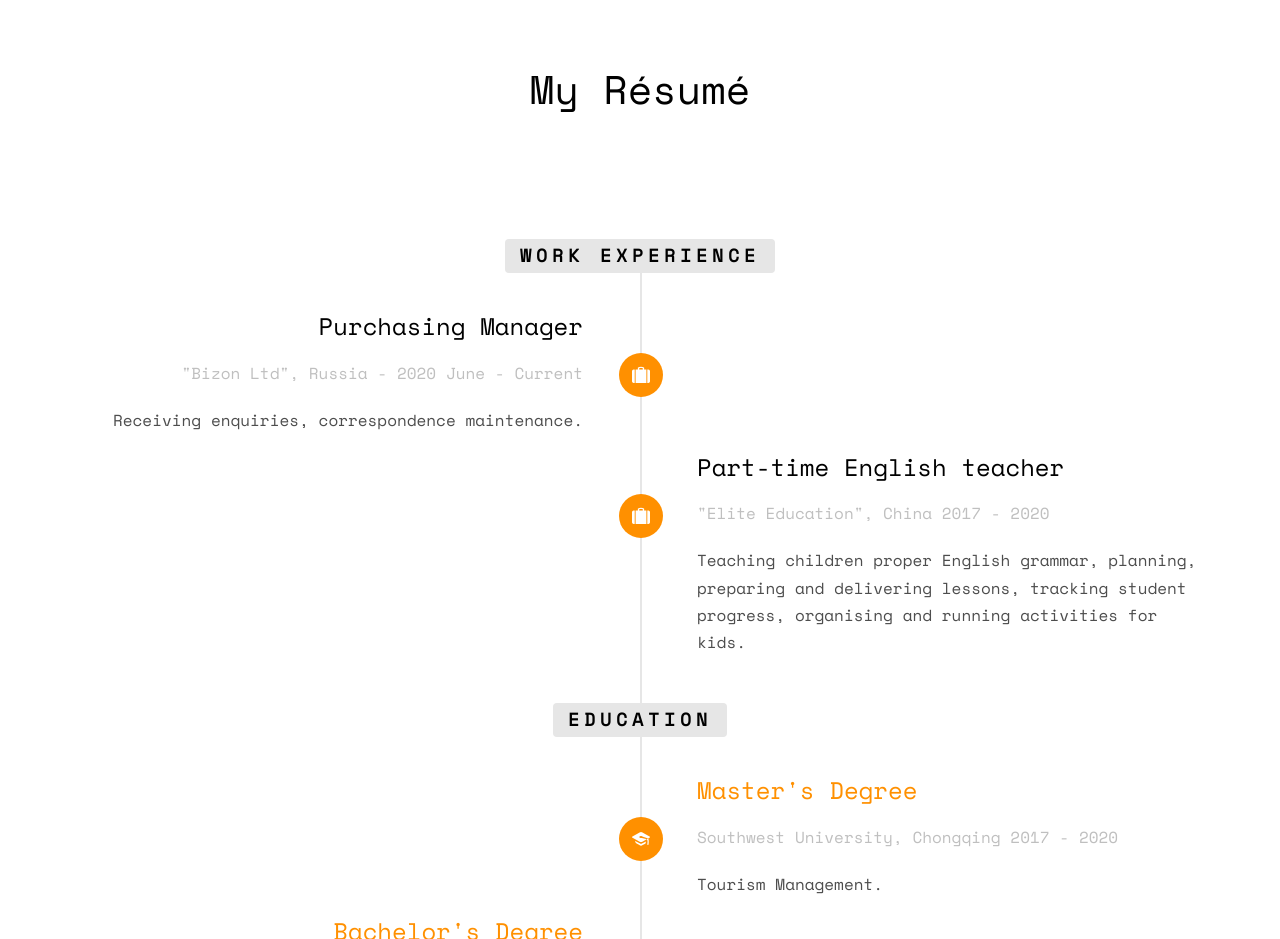
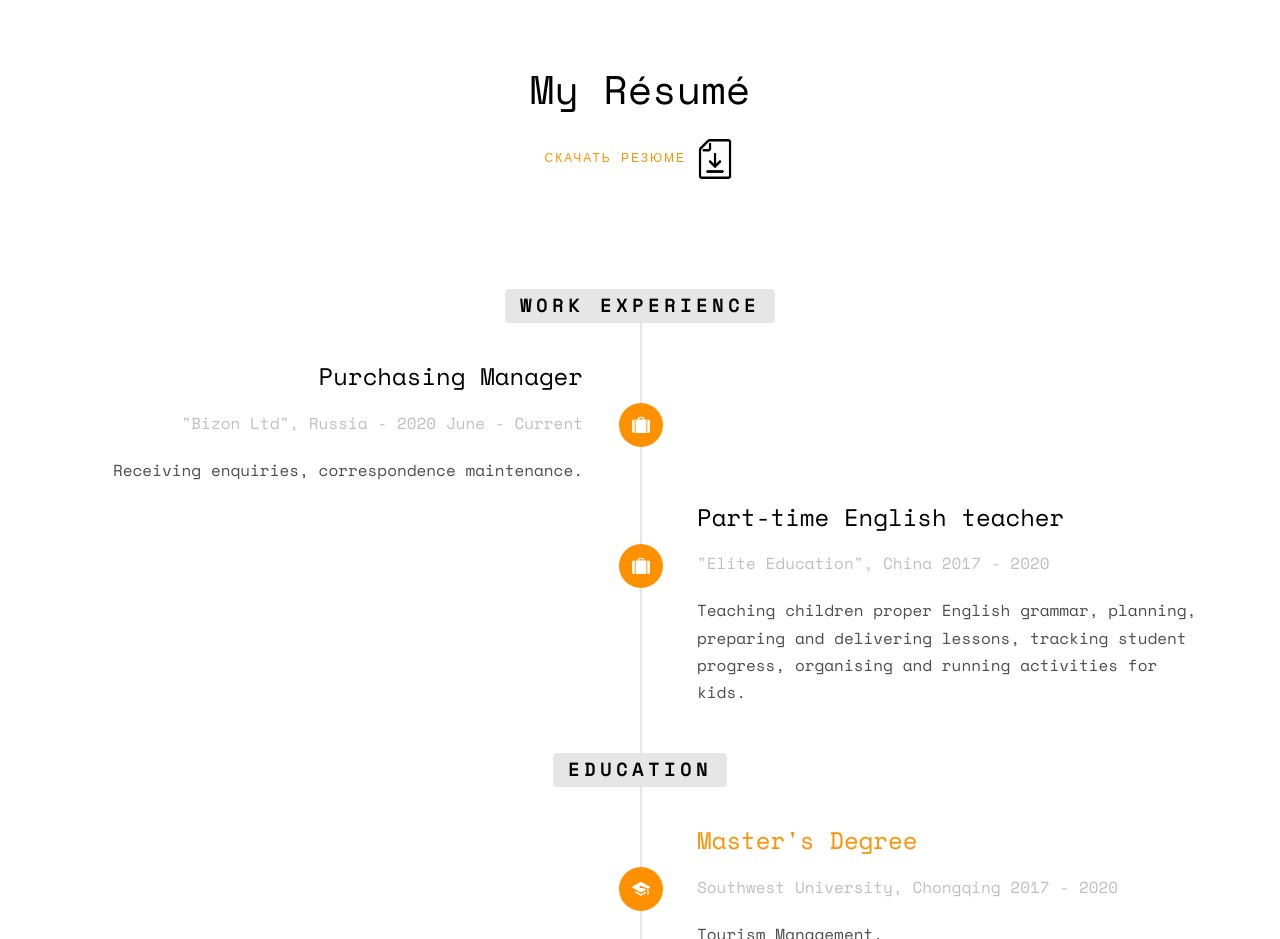
Before and after one commit to inner-liberte/ng-cv-online, a plain HTML site: page index.html in a window 1280 px wide. Shown: the part 1540-2479 px from the top of the page. Drawn offline with nearby package versions, Linux system fonts and the light colour scheme; files whose address does not match are found by name.

Commit message:
Update index.html

```diff
--- a/index.html
+++ b/index.html
@@ -91,6 +91,9 @@
 				<div class="row animate-box">
 					<div class="col-md-8 col-md-offset-2 text-center fh5co-heading">
 						<h2>My Résumé</h2>
+						<span><a href="images/resumeGrebneva.pdf" download>Скачать резюме
+  <img src="images/download-image.png" alt="resumeRus" width="40" height="40">
+</a></span>
 					</div>
 				</div>
 				<div class="row">
```
